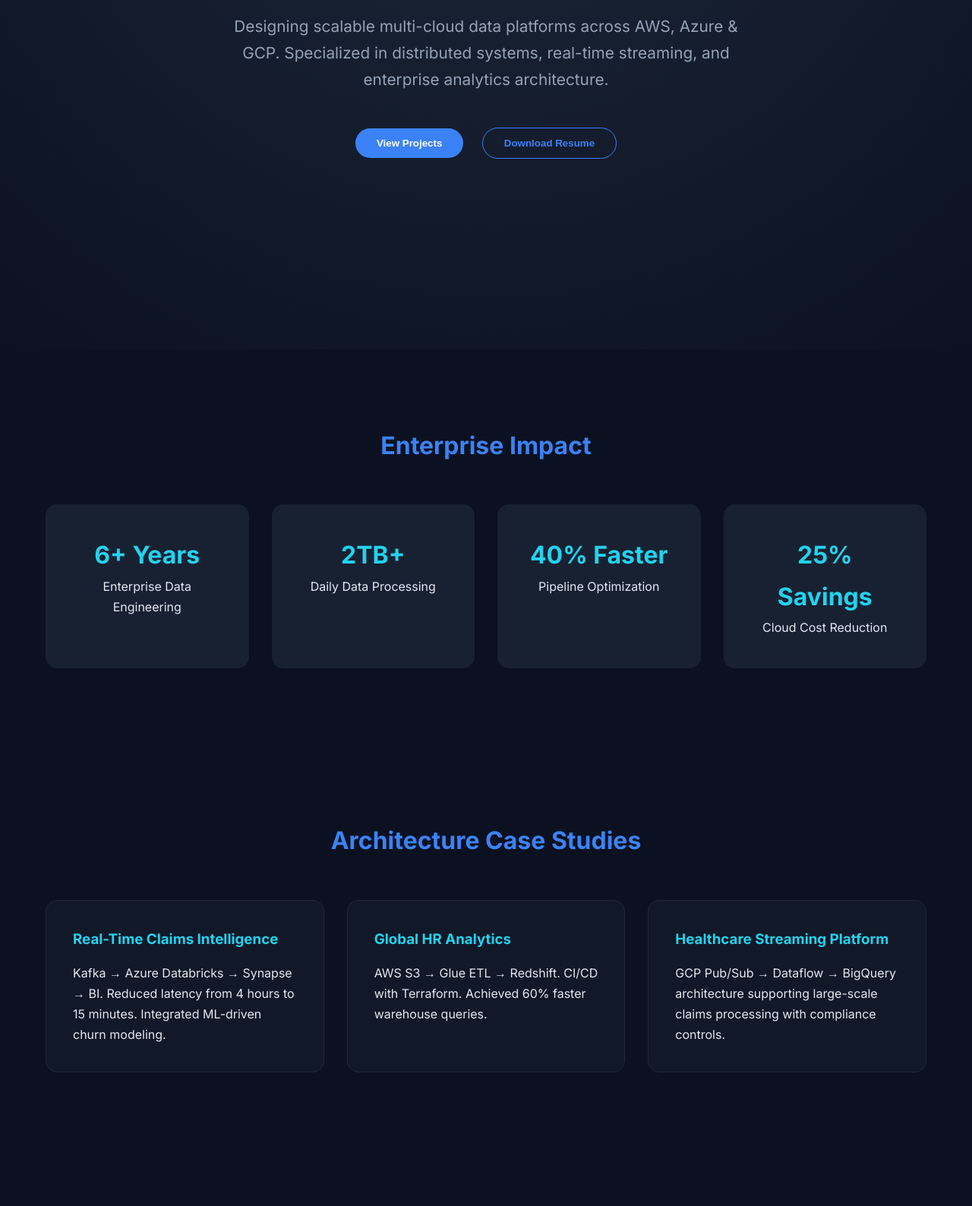
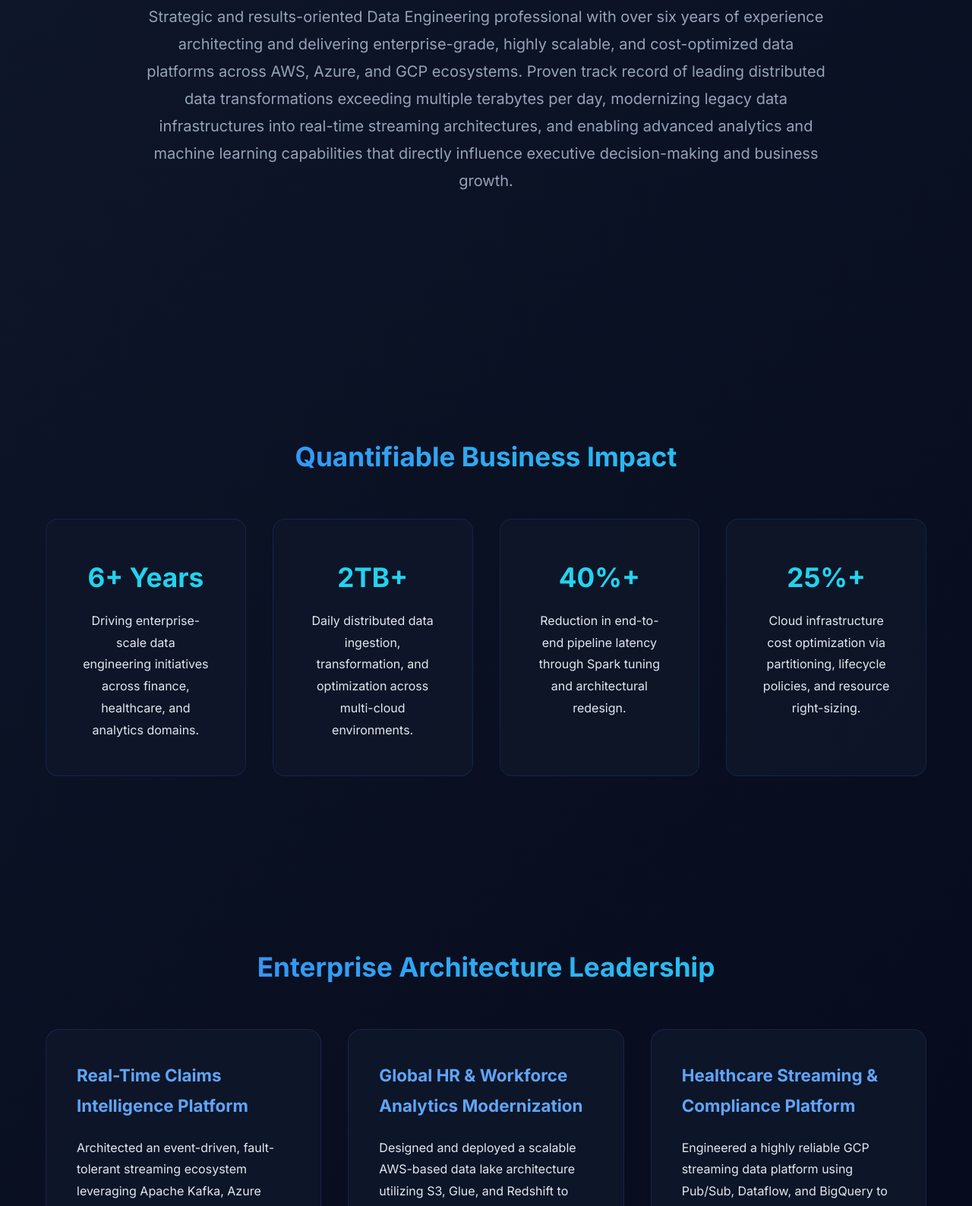
Before and after one commit to sudha-hash/Sudarshan-Ramakrishnan-Portfolio, a plain HTML site: page index.html in a window 1280 px wide. Shown: the part 340-1928 px from the top of the page at 76% size. Drawn offline with Linux system fonts and the light colour scheme.

Commit message:
Revamp index.html with new styles and content
Updated styles for improved aesthetics and added fade-in animations. Enhanced content in header and sections for clarity and impact.

```diff
--- a/index.html
+++ b/index.html
@@ -12,37 +12,61 @@
 
 body{
     font-family:'Inter',sans-serif;
-    background:#0b1120;
+    background:linear-gradient(135deg,#0f172a,#020617);
     color:#e2e8f0;
-    line-height:1.7;
+    line-height:1.8;
     scroll-behavior:smooth;
 }
 
-/* NAVIGATION */
+/* Smooth Fade Animation */
+.fade-in{
+    opacity:0;
+    transform:translateY(30px);
+    animation:fadeUp 1s ease forwards;
+}
+.fade-in:nth-child(2){animation-delay:0.2s;}
+.fade-in:nth-child(3){animation-delay:0.4s;}
+.fade-in:nth-child(4){animation-delay:0.6s;}
+
+@keyframes fadeUp{
+    to{
+        opacity:1;
+        transform:translateY(0);
+    }
+}
+
+/* Navigation */
 nav{
     position:fixed;
     width:100%;
-    background:rgba(15,23,42,0.8);
-    backdrop-filter:blur(10px);
-    padding:15px 40px;
+    background:rgba(2,6,23,0.9);
+    backdrop-filter:blur(12px);
+    padding:18px 50px;
     display:flex;
     justify-content:space-between;
     align-items:center;
     z-index:1000;
+    border-bottom:1px solid rgba(59,130,246,0.15);
+}
+
+nav strong{
+    font-weight:700;
+    color:#60a5fa;
 }
 
 nav a{
-    margin-left:25px;
+    margin-left:30px;
     color:#cbd5e1;
     text-decoration:none;
     font-weight:500;
+    transition:0.3s;
 }
 
 nav a:hover{
     color:#3b82f6;
 }
 
-/* HERO */
+/* Hero Section */
 header{
     min-height:100vh;
     display:flex;
@@ -50,145 +74,131 @@ header{
     justify-content:center;
     align-items:center;
     text-align:center;
-    background:radial-gradient(circle at top,#1e293b,#0b1120);
-    padding:20px;
+    padding:40px 20px;
 }
 
 header h1{
-    font-size:3.5rem;
+    font-size:3.8rem;
     font-weight:900;
+    background:linear-gradient(90deg,#3b82f6,#06b6d4,#8b5cf6);
+    -webkit-background-clip:text;
+    -webkit-text-fill-color:transparent;
+}
+
+header p{
+    margin-top:30px;
+    font-size:1.25rem;
+    color:#94a3b8;
+    max-width:900px;
+}
+
+/* Sections */
+section{
+    max-width:1200px;
+    margin:auto;
+    padding:110px 20px;
+}
+
+h2{
+    font-size:2.2rem;
+    margin-bottom:50px;
+    text-align:center;
     background:linear-gradient(90deg,#3b82f6,#22d3ee);
     -webkit-background-clip:text;
     -webkit-text-fill-color:transparent;
 }
 
-header p{
-    margin-top:20px;
-    font-size:1.3rem;
-    color:#94a3b8;
-    max-width:700px;
-}
-
-.hero-buttons{
-    margin-top:35px;
-}
-
-.btn{
-    padding:12px 28px;
-    border-radius:30px;
-    border:none;
-    margin:10px;
-    font-weight:600;
-    cursor:pointer;
-    transition:0.3s;
-}
-
-.btn-primary{
-    background:#3b82f6;
-    color:white;
-}
-
-.btn-primary:hover{
-    background:#2563eb;
-    transform:translateY(-3px);
-}
-
-.btn-outline{
-    background:transparent;
-    border:1px solid #3b82f6;
-    color:#3b82f6;
-}
-
-.btn-outline:hover{
-    background:#3b82f6;
-    color:white;
-}
-
-/* SECTION */
-section{
-    max-width:1200px;
-    margin:auto;
-    padding:100px 20px;
-}
-
-h2{
-    font-size:2rem;
-    margin-bottom:50px;
-    text-align:center;
-    color:#3b82f6;
-}
-
-/* METRICS */
+/* Metrics */
 .metrics{
     display:grid;
     grid-template-columns:repeat(auto-fit,minmax(250px,1fr));
-    gap:30px;
+    gap:35px;
     text-align:center;
 }
 
 .metric{
-    background:rgba(30,41,59,0.7);
-    padding:40px;
-    border-radius:15px;
-    backdrop-filter:blur(8px);
-    transition:0.3s;
+    background:rgba(15,23,42,0.8);
+    padding:45px;
+    border-radius:16px;
+    border:1px solid rgba(59,130,246,0.15);
+    transition:0.4s;
 }
 
 .metric:hover{
-    transform:translateY(-8px);
+    transform:translateY(-10px);
+    border-color:#3b82f6;
 }
 
 .metric h3{
-    font-size:2rem;
+    font-size:2.2rem;
     color:#22d3ee;
+    margin-bottom:10px;
 }
 
-/* GRID CARDS */
+/* Cards */
 .grid{
     display:grid;
-    grid-template-columns:repeat(auto-fit,minmax(300px,1fr));
-    gap:30px;
+    grid-template-columns:repeat(auto-fit,minmax(320px,1fr));
+    gap:35px;
 }
 
 .card{
-    background:#111827;
-    padding:35px;
-    border-radius:15px;
-    transition:0.3s;
-    border:1px solid #1f2937;
+    background:rgba(15,23,42,0.9);
+    padding:40px;
+    border-radius:18px;
+    border:1px solid rgba(139,92,246,0.15);
+    transition:0.4s;
 }
 
 .card:hover{
-    transform:translateY(-6px);
-    border-color:#3b82f6;
+    transform:translateY(-10px);
+    border-color:#8b5cf6;
 }
 
 .card h3{
-    margin-bottom:15px;
-    color:#22d3ee;
+    margin-bottom:20px;
+    font-size:1.4rem;
+    color:#60a5fa;
 }
 
-/* TECH STACK */
+/* Skills */
 .tech{
     display:flex;
     flex-wrap:wrap;
-    gap:15px;
+    gap:18px;
     justify-content:center;
 }
 
 .tag{
-    background:#1e293b;
-    padding:10px 18px;
-    border-radius:30px;
-    font-size:0.9rem;
+    background:rgba(30,41,59,0.8);
+    padding:10px 20px;
+    border-radius:25px;
+    font-size:0.95rem;
+    border:1px solid rgba(59,130,246,0.2);
 }
 
-/* FOOTER */
+/* Contact */
+#contact p{
+    text-align:center;
+    font-size:1.1rem;
+}
+
+a{
+    color:#22d3ee;
+    text-decoration:none;
+}
+
+a:hover{
+    text-decoration:underline;
+}
+
+/* Footer */
 footer{
     text-align:center;
-    padding:40px;
+    padding:50px;
     background:#020617;
     color:#64748b;
+    border-top:1px solid rgba(59,130,246,0.1);
 }
 </style>
 </head>
@@ -196,60 +206,69 @@ footer{
 <body>
 
 <nav>
-<div><strong>Sudarshan</strong></div>
+<div><strong>Sudarshan Ramakrishnan</strong></div>
 <div>
 <a href="#impact">Impact</a>
-<a href="#architecture">Architecture</a>
+<a href="#experience">Architecture</a>
 <a href="#skills">Skills</a>
 <a href="#contact">Contact</a>
 </div>
 </nav>
 
 <header>
-<h1>Senior Data Engineer</h1>
-<p>
-Designing scalable multi-cloud data platforms across AWS, Azure & GCP.
-Specialized in distributed systems, real-time streaming, and enterprise analytics architecture.
+<h1 class="fade-in">Senior Data Engineer</h1>
+<p class="fade-in">
+Strategic and results-oriented Data Engineering professional with over six years of experience architecting and delivering enterprise-grade, highly scalable, and cost-optimized data platforms across AWS, Azure, and GCP ecosystems. Proven track record of leading distributed data transformations exceeding multiple terabytes per day, modernizing legacy data infrastructures into real-time streaming architectures, and enabling advanced analytics and machine learning capabilities that directly influence executive decision-making and business growth.
 </p>
-
-<div class="hero-buttons">
-<button class="btn btn-primary">View Projects</button>
-<button class="btn btn-outline">Download Resume</button>
-</div>
 </header>
 
 <section id="impact">
-<h2>Enterprise Impact</h2>
-<div class="metrics">
-<div class="metric"><h3>6+ Years</h3><p>Enterprise Data Engineering</p></div>
-<div class="metric"><h3>2TB+</h3><p>Daily Data Processing</p></div>
-<div class="metric"><h3>40% Faster</h3><p>Pipeline Optimization</p></div>
-<div class="metric"><h3>25% Savings</h3><p>Cloud Cost Reduction</p></div>
+<h2>Quantifiable Business Impact</h2>
+<div class="metrics fade-in">
+<div class="metric">
+<h3>6+ Years</h3>
+<p>Driving enterprise-scale data engineering initiatives across finance, healthcare, and analytics domains.</p>
+</div>
+
+<div class="metric">
+<h3>2TB+</h3>
+<p>Daily distributed data ingestion, transformation, and optimization across multi-cloud environments.</p>
+</div>
+
+<div class="metric">
+<h3>40%+</h3>
+<p>Reduction in end-to-end pipeline latency through Spark tuning and architectural redesign.</p>
+</div>
+
+<div class="metric">
+<h3>25%+</h3>
+<p>Cloud infrastructure cost optimization via partitioning, lifecycle policies, and resource right-sizing.</p>
+</div>
 </div>
 </section>
 
-<section id="architecture">
-<h2>Architecture Case Studies</h2>
-<div class="grid">
+<section id="experience">
+<h2>Enterprise Architecture Leadership</h2>
+<div class="grid fade-in">
 
 <div class="card">
-<h3>Real-Time Claims Intelligence</h3>
+<h3>Real-Time Claims Intelligence Platform</h3>
 <p>
-Kafka → Azure Databricks → Synapse → BI. Reduced latency from 4 hours to 15 minutes. Integrated ML-driven churn modeling.
+Architected an event-driven, fault-tolerant streaming ecosystem leveraging Apache Kafka, Azure Databricks, and Synapse Analytics to transition from batch-based processing to near real-time intelligence. Reduced reporting latency from four hours to under fifteen minutes while integrating predictive machine learning models that enhanced churn detection accuracy and operational efficiency.
 </p>
 </div>
 
 <div class="card">
-<h3>Global HR Analytics</h3>
+<h3>Global HR & Workforce Analytics Modernization</h3>
 <p>
-AWS S3 → Glue ETL → Redshift. CI/CD with Terraform. Achieved 60% faster warehouse queries.
+Designed and deployed a scalable AWS-based data lake architecture utilizing S3, Glue, and Redshift to consolidate fragmented workforce datasets into a unified analytics platform. Implemented CI/CD pipelines and Infrastructure-as-Code with Terraform, improving release velocity and decreasing warehouse query execution times by over sixty percent.
 </p>
 </div>
 
 <div class="card">
-<h3>Healthcare Streaming Platform</h3>
+<h3>Healthcare Streaming & Compliance Platform</h3>
 <p>
-GCP Pub/Sub → Dataflow → BigQuery architecture supporting large-scale claims processing with compliance controls.
+Engineered a highly reliable GCP streaming data platform using Pub/Sub, Dataflow, and BigQuery to process high-volume healthcare claims with strict governance and compliance standards. Enabled secure, auditable, and scalable processing pipelines supporting enterprise-wide analytics and regulatory reporting.
 </p>
 </div>
 
@@ -257,9 +276,10 @@ GCP Pub/Sub → Dataflow → BigQuery architecture supporting large-scale claims
 </section>
 
 <section id="skills">
-<h2>Technical Expertise</h2>
-<div class="tech">
-<div class="tag">Spark / PySpark</div>
+<h2>Core Technical Expertise</h2>
+<div class="tech fade-in">
+<div class="tag">Python / PySpark</div>
+<div class="tag">Apache Spark</div>
 <div class="tag">Kafka</div>
 <div class="tag">Databricks</div>
 <div class="tag">Snowflake</div>
@@ -270,13 +290,14 @@ GCP Pub/Sub → Dataflow → BigQuery architecture supporting large-scale claims
 <div class="tag">Docker</div>
 <div class="tag">Kubernetes</div>
 <div class="tag">Terraform</div>
-<div class="tag">LLMs / NLP</div>
+<div class="tag">Advanced SQL</div>
+<div class="tag">Data Warehousing</div>
 </div>
 </section>
 
 <section id="contact">
-<h2>Connect</h2>
-<p style="text-align:center;">
+<h2>Professional Contact</h2>
+<p>
 Email: <a href="mailto:srsaranganrishn@gmail.com">srsaranganrishn@gmail.com</a><br><br>
 LinkedIn: <a href="https://www.linkedin.com/in/aisu-rs-gaidm" target="_blank">linkedin.com/in/aisu-rs-gaidm</a><br><br>
 GitHub: <a href="https://github.com/sudha-hash" target="_blank">github.com/sudha-hash</a>
@@ -284,7 +305,7 @@ GitHub: <a href="https://github.com/sudha-hash" target="_blank">github.com/sudha
 </section>
 
 <footer>
-© 2026 Sudarshan Ramakrishnan — Engineered for Scale
+© 2026 Sudarshan Ramakrishnan — Architecting Data at Scale
 </footer>
 
 </body>
```
